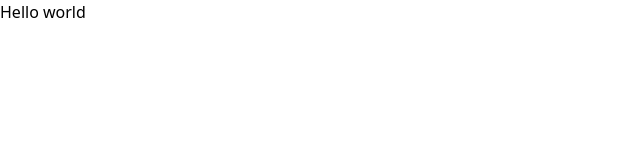
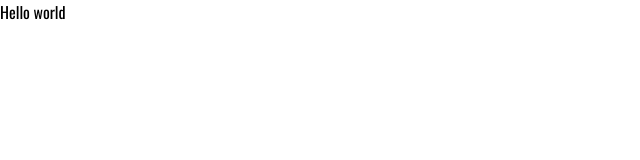
Before and after one commit to ahmedsalehdhk/lumora, a Next.js app: page / in a window 1280 px wide. Shown: the top 160 px of the page, without its empty margins (0-640 px from the left). Built offline with nearby package versions, Linux system fonts and the light colour scheme.

Commit message:
Addition of font: Oswald

```diff
--- a/app/layout.tsx
+++ b/app/layout.tsx
@@ -1,5 +1,6 @@
 import type { Metadata } from "next";
 import "./globals.css";
+import { Oswald } from 'next/font/google';
 
 
 export const metadata: Metadata = {
@@ -7,13 +8,17 @@
   description: "Gamification of life",
 };
 
+const oswald = Oswald({
+  subsets: ['latin']
+})
+
 export default function RootLayout({
   children,
 }: Readonly<{
   children: React.ReactNode;
 }>) {
   return (
-    <html lang="en">
+    <html lang="en" className={oswald.className}>
       <body>
         <main>
           {children}
--- a/app/page.tsx
+++ b/app/page.tsx
@@ -1,4 +1,3 @@
-import Image from "next/image";
 
 export default function Home() {
   return (
```
